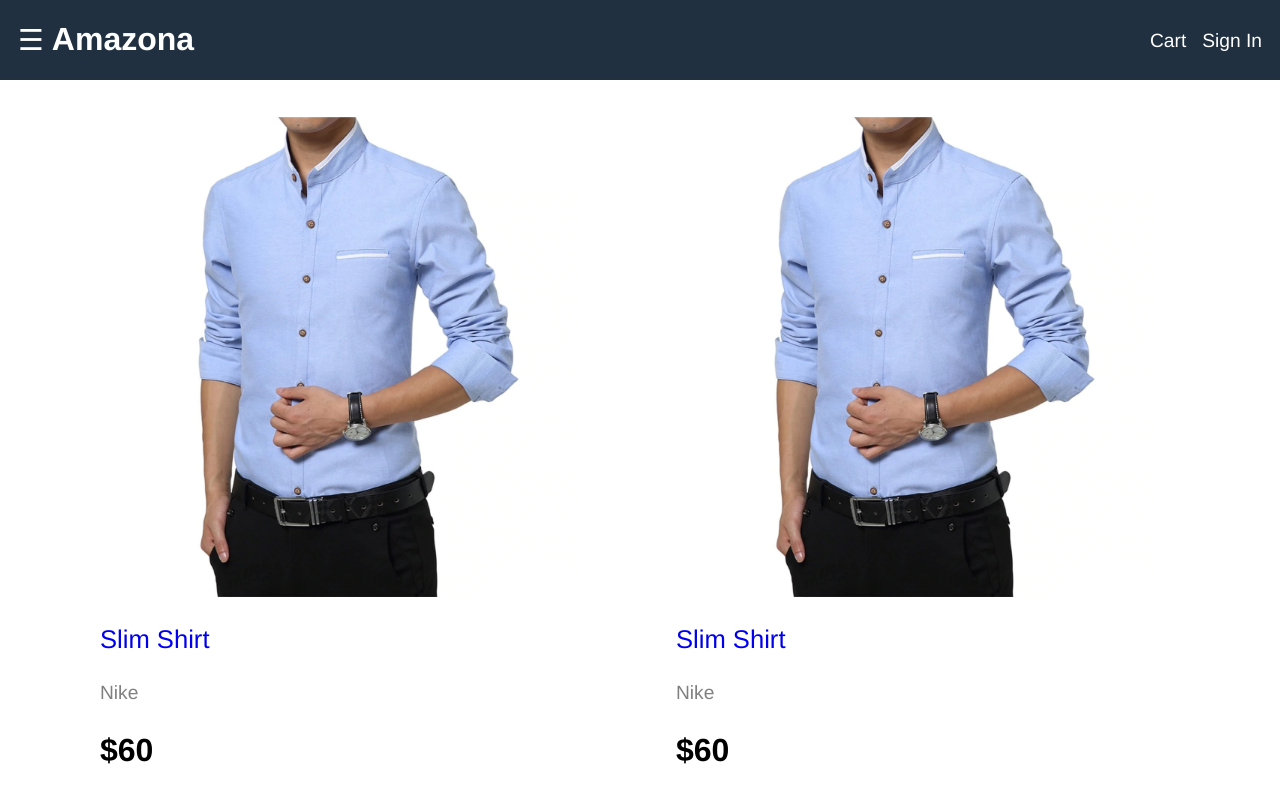
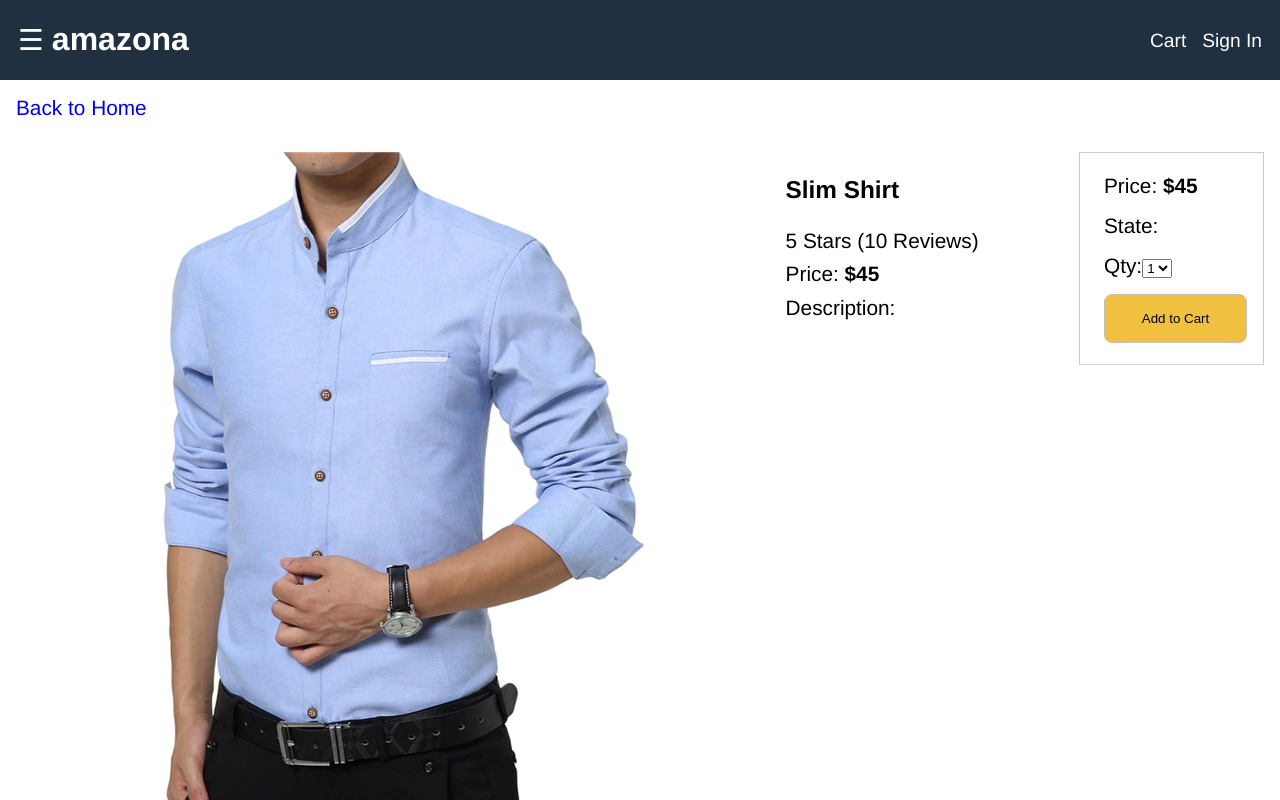
Before and after one commit to Sanaullah1997/amazona-clone, a React (Create React App) app: page /product/1 in a window 1280 px wide. Shown: the top 800 px of the page. Built offline with nearby package versions, Linux system fonts and the light colour scheme.

Commit message:
importing data dynamically with products details

```diff
--- a/package.json
+++ b/package.json
@@ -8,6 +8,7 @@
     "@testing-library/user-event": "^7.2.1",
     "react": "^16.13.1",
     "react-dom": "^16.13.1",
+    "react-router-dom": "^5.2.0",
     "react-scripts": "3.4.3"
   },
   "scripts": {
--- a/src/App.js
+++ b/src/App.js
@@ -1,24 +1,28 @@
 //Fisrt Commit.
 import React from 'react';
+import { BrowserRouter as Router, Route, Link } from 'react-router-dom';
+import HomeScreen from './Screens/HomeScreen';
+import ProductScreen from './Screens/ProductScreen';
 
 function App() {
 
-  const openMenu = () =>{
+  const openMenu = () => {
     document.querySelector(".sidebar").classList.add("open");
   }
 
-  const closeMenu = () =>{
+  const closeMenu = () => {
     document.querySelector(".sidebar").classList.remove("open");
   }
 
   return (
+    <Router>
       <div className="grid-container">
         <header className="header">
           <div className="brand-logo">
             <button onClick={openMenu}>
               ☰
       </button>
-          <a href="#">Amazona</a></div>
+            <Link to="/">amazona</Link></div>
           <div className="header-links">
             <a href="cart.html">Cart</a>
             <a href="signin.html">Sign In</a>
@@ -38,80 +42,15 @@ function App() {
         </aside>
         <main className="main">
           <div className="content">
-          <ul className="products">
-            <li>
-              <div className="product">
-                <img className="product-image" src="/images/image1.jpg" alt="product" />
-                <div className="product-name">
-                  <a href="#">Slim Shirt</a>
-                </div>
-                <div className="product-brand">Nike</div>
-                <div className="product-price">$60</div>
-                <div className="product-rating">4.0 Stars (10 Reviews)</div>
-              </div>
-            </li>
-            <li>
-              <div className="product">
-                <img className="product-image" src="/images/image1.jpg" alt="product" />
-                <div className="product-name">
-                  <a href="#">Slim Shirt</a>
-                </div>
-                <div className="product-brand">Nike</div>
-                <div className="product-price">$60</div>
-                <div className="product-rating">4.0 Stars (10 Reviews)</div>
-              </div>
-            </li>
-            <li>
-              <div className="product">
-                <img className="product-image" src="/images/image1.jpg" alt="product" />
-                <div className="product-name">
-                  <a href="#">Slim Shirt</a>
-                </div>
-                <div className="product-brand">Nike</div>
-                <div className="product-price">$60</div>
-                <div className="product-rating">4.0 Stars (10 Reviews)</div>
-              </div>
-            </li>
-            <li>
-              <div className="product">
-                <img className="product-image" src="/images/image1.jpg" alt="product" />
-                <div className="product-name">
-                  <a href="#">Slim Shirt</a>
-                </div>
-                <div className="product-brand">Nike</div>
-                <div className="product-price">$60</div>
-                <div className="product-rating">4.0 Stars (10 Reviews)</div>
-              </div>
-            </li>
-            <li>
-              <div className="product">
-                <img className="product-image" src="/images/image1.jpg" alt="product" />
-                <div className="product-name">
-                  <a href="#">Slim Shirt</a>
-                </div>
-                <div className="product-brand">Nike</div>
-                <div className="product-price">$60</div>
-                <div className="product-rating">4.0 Stars (10 Reviews)</div>
-              </div>
-            </li>
-            <li>
-              <div className="product">
-                <img className="product-image" src="/images/image1.jpg" alt="product" />
-                <div className="product-name">
-                  <a href="#">Slim Shirt</a>
-                </div>
-                <div className="product-brand">Nike</div>
-                <div className="product-price">$60</div>
-                <div className="product-rating">4.0 Stars (10 Reviews)</div>
-              </div>
-            </li>
-          </ul>
+            <Route path="/product/:id" component={ProductScreen} />
+            <Route path="/" exact={true} component={HomeScreen} />
           </div>
         </main>
         <footer className="footer">
           All rights reserved.
   </footer>
       </div>
+    </Router>
 
   );
 }
--- /dev/null
+++ b/src/Screens/HomeScreen.js
@@ -0,0 +1,29 @@
+import React from 'react'
+import data from '../data';
+import { Link } from 'react-router-dom';
+import formatCurrency from '../util';
+
+function HomeScreen(props) {
+    return (
+        <ul className="products">
+            {data.products.map(product =>
+                <li key={product._id}>
+                    <div className="product">
+                        <Link to={"/product/" + product._id}>
+                            <img className="product-image" src={product.image} alt="product" />
+                        </Link>
+                        <div className="product-name">
+                            <Link to={"/product/" + product._id}>{product.name}</Link>
+                        </div>
+                        <div className="product-brand">{product.brand}</div>
+                        <div className="product-price">{formatCurrency(product.price)}</div>
+                        <div className="product-rating">{product.rating} Stars ({product.numReview} Reviews)</div>
+                    </div>
+                </li>
+            )}
+
+        </ul>
+    )
+}
+
+export default HomeScreen;
--- /dev/null
+++ b/src/Screens/ProductScreen.css
@@ -0,0 +1,48 @@
+.back-to-home{
+    padding: 1rem;
+}
+.Product{
+    display: flex;
+    justify-content: space-around;
+    align-items: flex-start;
+    flex-wrap: wrap;
+    padding: 1rem;
+}
+.Product_image{
+    flex: 2 1 40rem;
+}
+.Product_image img{
+    max-width: 45rem;
+    widows: 100%;
+}
+.Product_info{
+    flex: 1 1 20rem;
+}
+.Product_info ul li{
+    margin: .6rem;
+}
+.Product_action{
+    flex: 1 1 10rem;
+    border: .1rem #cccccc solid;
+}
+.Product_info ul, .Product_action ul{
+    list-style: none;
+}
+.Product_action ul li{
+    margin: 1rem;
+    margin-left: -1rem;
+}
+.Product_action ul li:last-child{
+    display: flex;
+    flex-direction: column;
+}
+button{
+    border: .1rem #c0c0c0 solid;
+    padding: 1rem;
+    cursor: pointer;
+    border-radius: .5rem;
+    background-color: #f0c040;
+}
+button:hover{
+    border: .1rem #808080 solid;
+}
--- /dev/null
+++ b/src/Screens/ProductScreen.js
@@ -0,0 +1,45 @@
+import React from 'react'
+import { Link } from 'react-router-dom';
+import data from '../data';
+import formatCurrency from '../util';
+import './ProductScreen.css';
+
+function ProductScreen(props) {
+    console.log(props.match.params.id);
+    const product = data.products.find(x => x._id == props.match.params.id);
+    return (
+        <div className="details">
+            <div className="back-to-home"><Link to="/">Back to Home</Link></div>
+            <div className="Product">
+                <div className="Product_image">
+                    <img src={product.image} alt={product.name} />
+                </div>
+                <div className="Product_info">
+                    <ul>
+                        <li><h3>{product.name}</h3></li>
+                        <li>{product.rating} Stars ({product.numReview} Reviews)</li>
+                        <li>Price:<b> {formatCurrency(product.price)}</b></li>
+                        <li>Description: <div>{product.description}</div></li>
+                    </ul>
+                </div>
+                <div className="Product_action">
+                    <ul>
+                        <li>Price:<b> {formatCurrency(product.price)}</b></li>
+                        <li>State: {product.status}</li>
+                        <li>Qty:
+                            <select>
+                                <option>1</option>
+                                <option>2</option>
+                                <option>3</option>
+                                <option>4</option>
+                            </select>
+                        </li>
+                        <li><button>Add to Cart</button></li>
+                    </ul>
+                </div>
+            </div>
+        </div>
+    )
+}
+
+export default ProductScreen;
--- /dev/null
+++ b/src/data.js
@@ -0,0 +1,58 @@
+export default {
+    products : [
+    {
+        _id:1,
+        name: "Slim Shirt",
+        image:"/images/image1.jpg",
+        brand: "Nike",
+        price: 45,
+        rating: 5.0,
+        numReview: 10
+    },
+    {
+        _id:2,
+        name: "Slim Kurta",
+        image:"/images/image1.jpg",
+        brand: "Jocky",
+        price: 10,
+        rating: 3.0,
+        numReview: 20
+    },
+    {
+        _id:3,
+        name: "Slim Shirt",
+        image:"/images/image1.jpg",
+        brand: "Nike",
+        price: 45,
+        rating: 5.0,
+        numReview: 10
+    },
+    {
+        _id:4,
+        name: "Slim Shirt",
+        image:"/images/image1.jpg",
+        brand: "Nike",
+        price: 20,
+        rating: 5.0,
+        numReview: 14
+    },
+    {
+        _id:5,
+        name: "Slim Pant",
+        image:"/images/image1.jpg",
+        brand: "Adidas",
+        price: 30,
+        rating: 4.2,
+        numReview: 12
+    },
+    {
+        _id:6,
+        name: "Slim Joggers",
+        image:"/images/image1.jpg",
+        brand: "Puma",
+        price: 33,
+        rating: 4.5,
+        numReview: 5
+    }
+]
+}
--- a/src/index.css
+++ b/src/index.css
@@ -6,6 +6,9 @@ body{
   font: 1.3rem Helvetica;
   height: 100vh;
   margin: 0;
+}
+#root{
+  height: 100%;
 }
 .grid-container{
   display: grid;
--- /dev/null
+++ b/src/util.js
@@ -0,0 +1,3 @@
+export default function formatCurrency(num){
+    return "$" + Number(num.toFixed(1)).toLocaleString() + " ";
+}
```
Also changed, not shown: 1 other file (tests, documents, lock files or other folders). Lines whose indentation alone changed are shown as unchanged.
